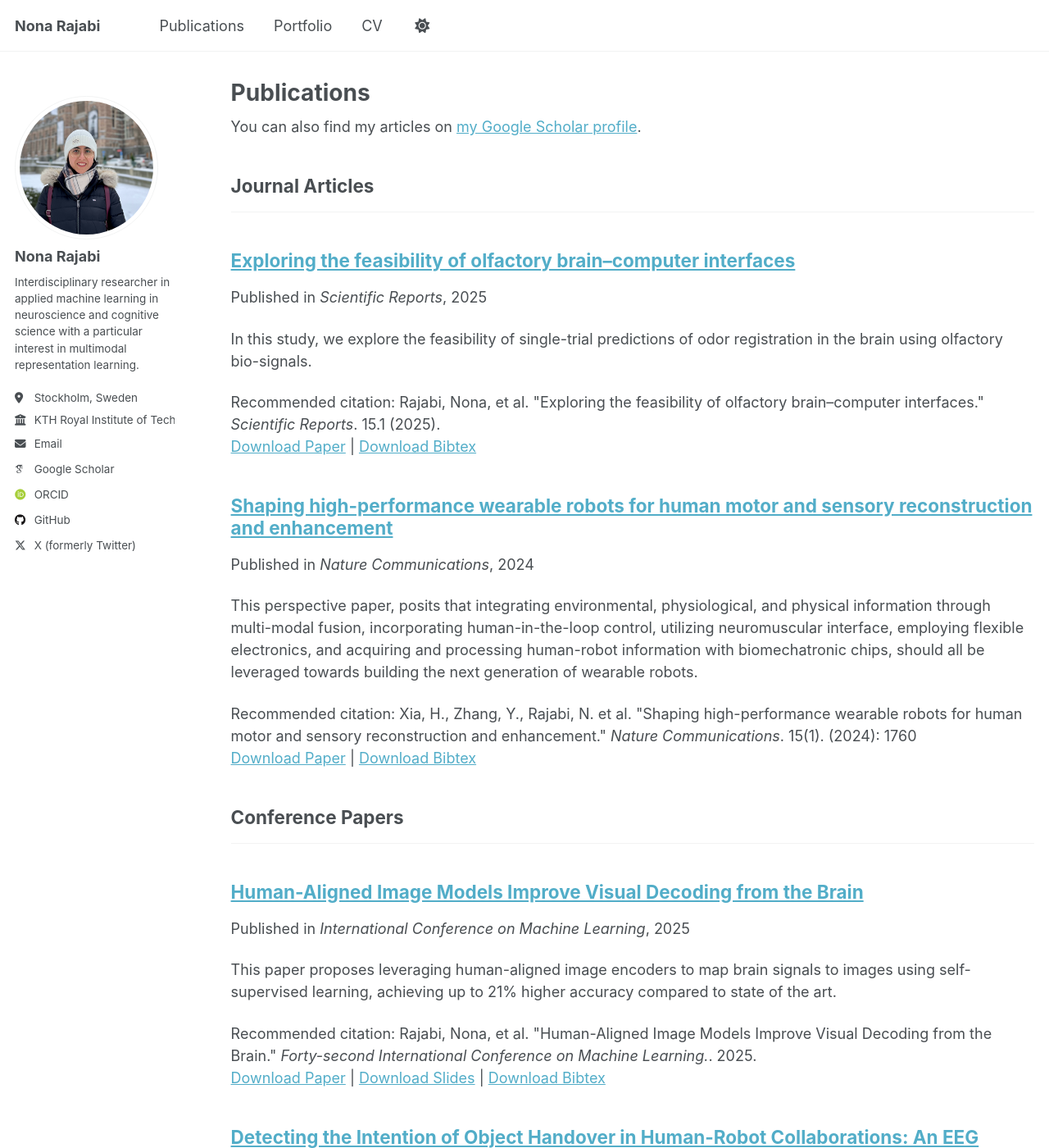
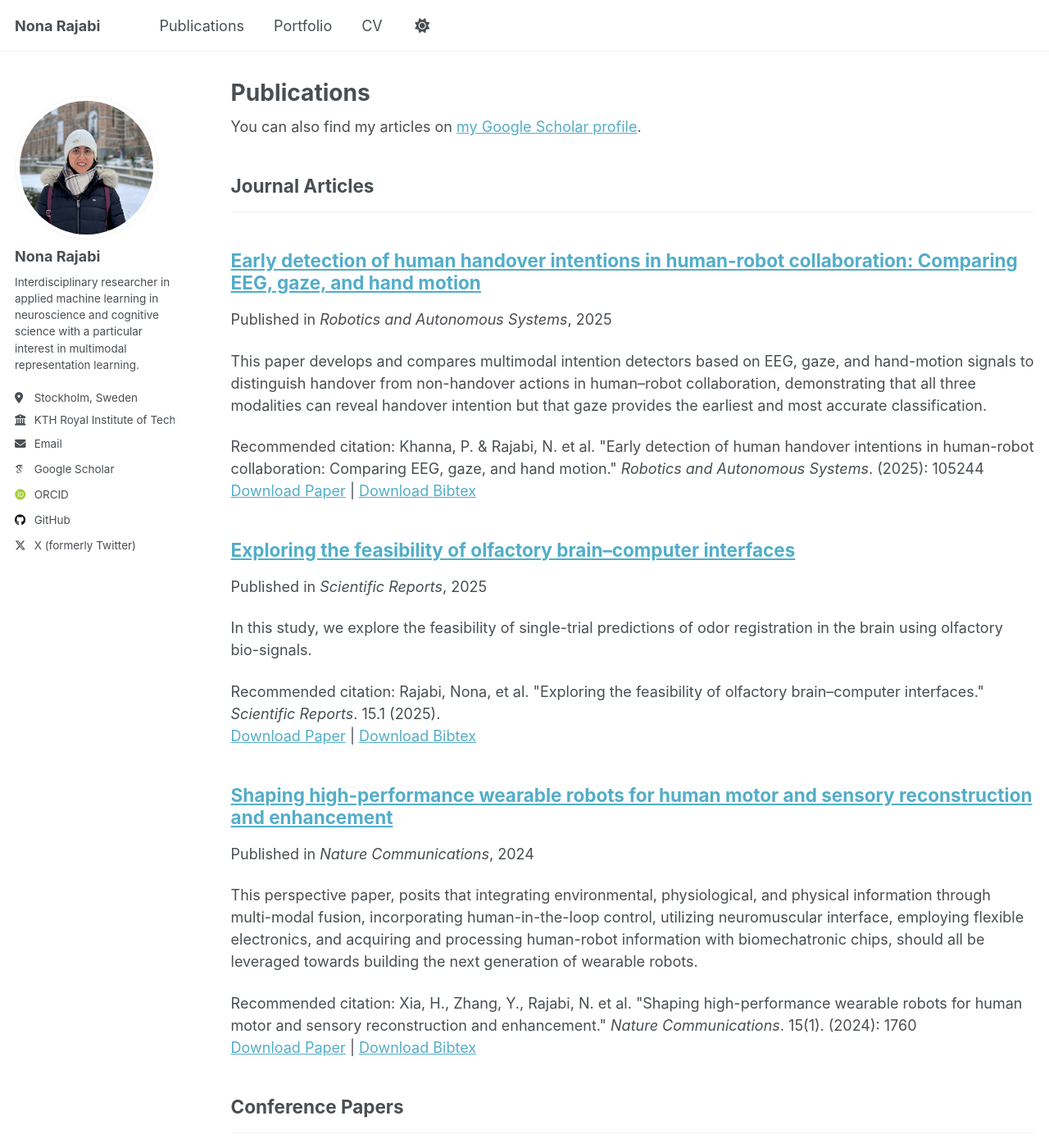
Before and after one commit to NonaRjb/nonarjb.github.io, a Jekyll site: the page built from _pages/publications.html, in a window 1280 px wide and 1400 px high. Shown: the whole window at 82% size. Built offline with Jekyll 4.4.1, drawn with Linux system fonts in a browser that asks for light colours; some web fonts are replaced; a script that is not in the unit is left out; some of the changed text lies outside the part shown.

```diff
--- /dev/null
+++ b/_publications/compare_modality_handover.md
@@ -0,0 +1,14 @@
+---
+title: "Early detection of human handover intentions in human-robot collaboration: Comparing EEG, gaze, and hand motion"
+collection: publications
+category: manuscripts
+permalink: /publication/compare_modality_handover
+excerpt: 'This paper develops and compares multimodal intention detectors based on EEG, gaze, and hand-motion signals to distinguish handover from non-handover actions in human–robot collaboration, demonstrating that all three modalities can reveal handover intention but that gaze provides the earliest and most accurate classification.'
+date: 2025-11-05
+venue: 'Robotics and Autonomous Systems'
+paperurl: 'https://www.sciencedirect.com/science/article/pii/S0921889025003410'
+bibtexurl: 'https://scholar.googleusercontent.com/scholar.bib?q=info:CN3VB2akJXkJ:scholar.google.com/&output=citation&scisdr=Crw00sfhEIjdyfOp8Co:ALhkC2QAAAAAaTWv6Cpgn2RdfAuQ2vfmdQVPI14&scisig=ALhkC2QAAAAAaTWv6HbkNmlwMV4yCM692U56hqg&scisf=4&ct=citation&cd=-1&hl=en&scfhb=1'
+citation: 'Khanna, P. & Rajabi, N. et al. &quot;Early detection of human handover intentions in human-robot collaboration: Comparing EEG, gaze, and hand motion.&quot; <i>Robotics and Autonomous Systems</i>. (2025): 105244'
+---
+
+The contents above will be part of a list of publications, if the user clicks the link for the publication than the contents of section will be rendered as a full page, allowing you to provide more information about the paper for the reader. When publications are displayed as a single page, the contents of the above "citation" field will automatically be included below this section in a smaller font.
--- /dev/null
+++ b/_publications/early_stopping_bias.md
@@ -0,0 +1,13 @@
+---
+title: "Deep Learning Amplified Early Stopping Bias: Overestimating Performance on Small Datasets"
+collection: publications
+category: conferences
+permalink: /publication/early_stopping_bias
+excerpt: 'This paper shows that using cross-validation both for hyperparameter/early-stopping selection and performance estimation, bespecially in deep networks and small datasets, can severely and systematically overestimate model performance, even yielding very high ROC-AUC on random data.'
+date: 2025-04-06
+venue: 'IEEE International Conference on Acoustics, Speech and Signal Processing (ICASSP)'
+paperurl: 'https://ieeexplore.ieee.org/abstract/document/10890439'
+bibtexurl: 'https://scholar.googleusercontent.com/scholar.bib?q=info:D2UmMY_yjcoJ:scholar.google.com/&output=citation&scisdr=Crw00sfhEIjdyfO3l00:ALhkC2QAAAAAaTWxj02pIyEZbTirRAD3MeSL4E8&scisig=ALhkC2QAAAAAaTWxj-caoo1DMw-R4Xhzv3dbcqc&scisf=4&ct=citation&cd=-1&hl=en'
+citation: 'Rajabi, Nona, et al. &quot;Deep Learning Amplified Early Stopping Bias: Overestimating Performance on Small Datasets.&quot; <i>IEEE International Conference on Acoustics, Speech and Signal Processing (ICASSP).</i>. 2025.'
+---
+The contents above will be part of a list of publications, if the user clicks the link for the publication than the contents of section will be rendered as a full page, allowing you to provide more information about the paper for the reader. When publications are displayed as a single page, the contents of the above "citation" field will automatically be included below this section in a smaller font.
```
Also changed, not shown: _portfolio/visual_decoding.md (renamed from _portfolio/portfolio-1.md, +3 -2 lines), _portfolio/bci.html (renamed from _portfolio/portfolio-2.html), images/visual_decoding.png (added), 1 other file.
